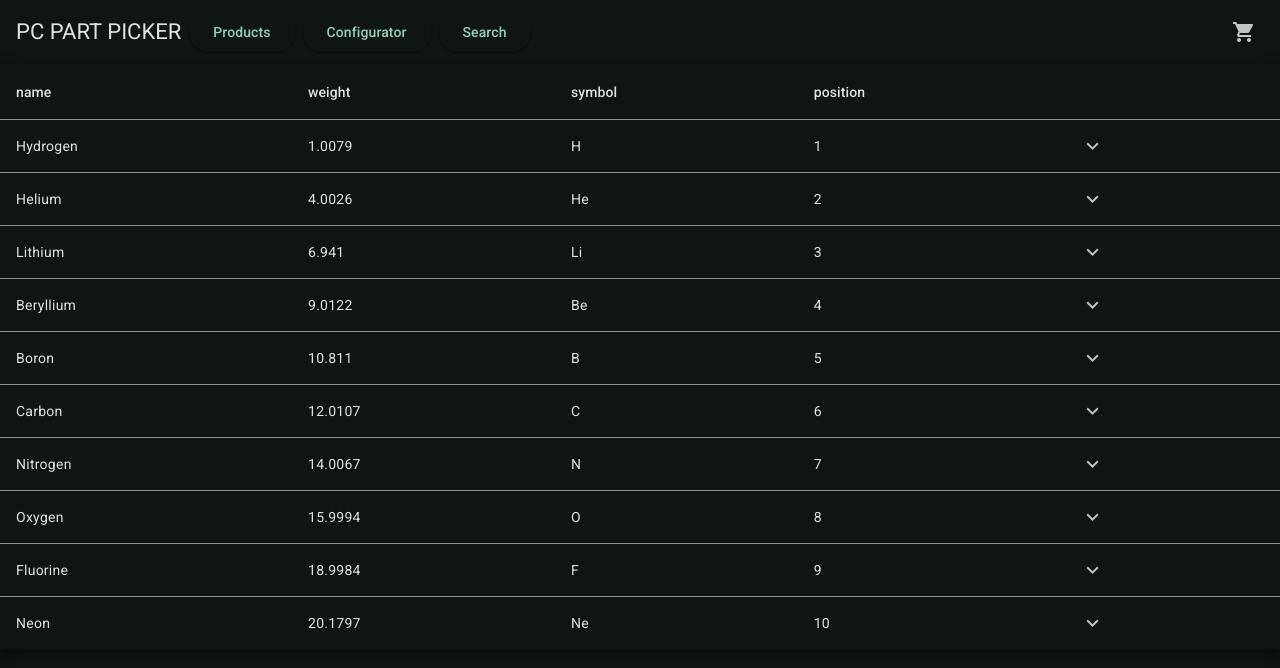
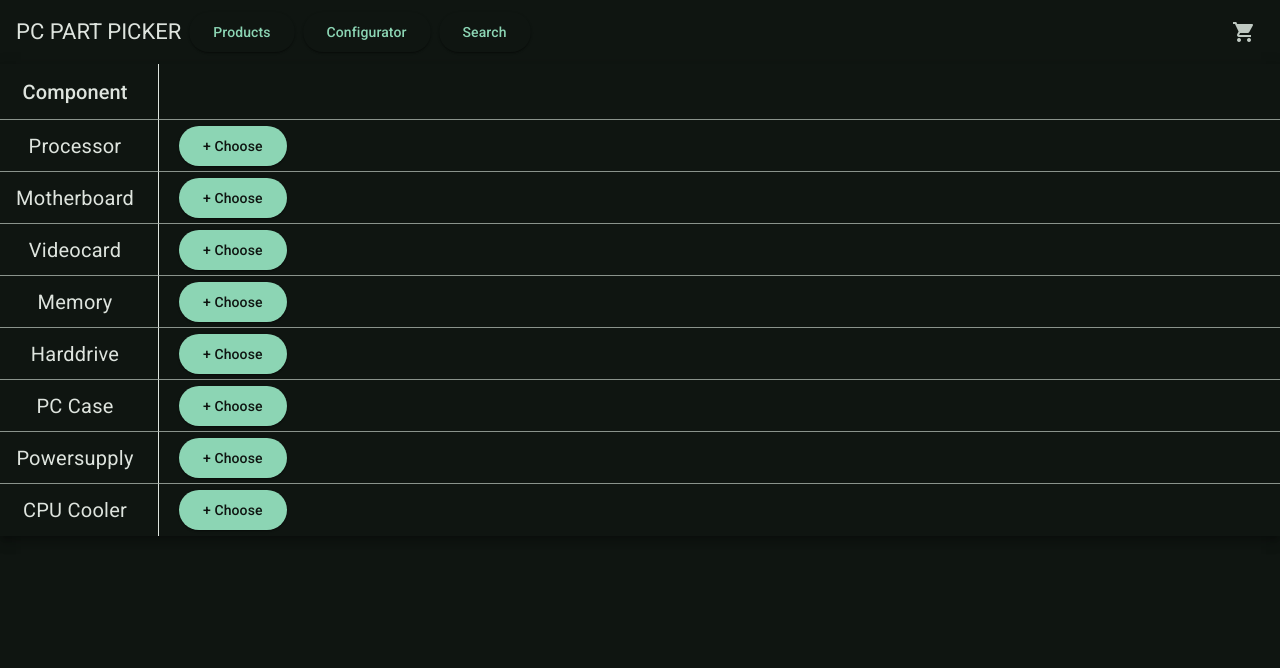
Before and after one commit to cseszkabence/msc-onlab2, an Angular app in the folder UI/pc-part-picker/: page /configurator-component in a window 1280 px wide. Shown: the top 668 px of the page. Built offline with nearby package versions, Linux system fonts and the light colour scheme.

Commit message:
configurator started, components can be chosen

```diff
--- a/UI/pc-part-picker/src/app/app.module.ts
+++ b/UI/pc-part-picker/src/app/app.module.ts
@@ -28,6 +28,7 @@ import {MatSelectModule} from '@angular/material/select';
 import {MatInputModule} from '@angular/material/input';
 import {MatTableModule} from '@angular/material/table';
 import {MatButtonToggleModule} from '@angular/material/button-toggle';
+import {MatListModule} from '@angular/material/list';
 
 @NgModule({
   declarations: [
@@ -39,6 +40,7 @@ import {MatButtonToggleModule} from '@angular/material/button-toggle';
   ],
   imports: [
     BrowserModule,
+    MatListModule,
     MatButtonToggleModule,
     MatTableModule,
     MatInputModule,
--- a/UI/pc-part-picker/src/app/configurator/configurator.component.css
+++ b/UI/pc-part-picker/src/app/configurator/configurator.component.css
@@ -1,47 +1,42 @@
-table {
+.demo-table {
   width: 100%;
 }
 
-  tr.example-detail-row {
-    height: 0;
+.mat-column-demo-position {
+  width: 32px;
+  border-right: 1px solid currentColor;
+  padding-right: 24px;
+  text-align: center;
+  font-size: 20px;
 }
 
-  tr.example-element-row:not(.example-expanded-row):hover {
-    background: whitesmoke;
+.mat-column-demo-name {
+  padding-left: 16px;
+  font-size: 20px;
 }
 
-  tr.example-element-row:not(.example-expanded-row):active {
-    background: #efefef;
+.mat-column-demo-weight {
+  font-style: italic;
 }
 
-  .example-element-row td {
-    border-bottom-width: 0;
+.mat-column-demo-symbol {
+  width: 32px;
+  text-align: center;
+  font-weight: bold;
 }
 
-  .example-element-detail {
-    overflow: hidden;
-    display: flex;
+.comp-add-btn {
+  background-color: var(--sys-primary);
+  color: var(--sys-background);
+  margin: 4px;
 }
 
-  .example-element-diagram {
-    min-width: 80px;
-    border: 2px solid black;
-    padding: 8px;
-    font-weight: lighter;
-    margin: 8px 0;
-    height: 104px;
+.comp-delete-btn{
+  background-color: var(--sys-background);
+  color: var(--sys-primary);
+  margin: 4px;
 }
 
-  .example-element-symbol {
-    font-weight: bold;
-    font-size: 40px;
-    line-height: normal;
+.comp-info-label{
+  margin-right: 16px;
 }
-
-  .example-element-description {
-    padding: 16px;
-  }
-
-  .example-element-description-attribution {
-    opacity: 0.5;
-  }
--- a/UI/pc-part-picker/src/app/configurator/configurator.component.html
+++ b/UI/pc-part-picker/src/app/configurator/configurator.component.html
@@ -1,49 +1,43 @@
-<table mat-table
-       [dataSource]="dataSource" multiTemplateDataRows
-       class="mat-elevation-z8">
-  @for (column of columnsToDisplay; track column) {
-    <ng-container matColumnDef="{{column}}">
-      <th mat-header-cell *matHeaderCellDef> {{column}} </th>
-      <td mat-cell *matCellDef="let element"> {{element[column]}} </td>
-    </ng-container>
-  }
-  <ng-container matColumnDef="expand">
-    <th mat-header-cell *matHeaderCellDef aria-label="row actions">&nbsp;</th>
+<table mat-table [dataSource]="dataSource" class="mat-elevation-z8 demo-table">
+  <!-- Position Column -->
+  <ng-container matColumnDef="demo-position">
+    <th mat-header-cell *matHeaderCellDef> Component </th>
+    <td mat-cell *matCellDef="let element"> {{element.name}} </td>
+  </ng-container>
+
+  <!-- Weight Column -->
+  <ng-container matColumnDef="demo-weight">
+    <th mat-header-cell *matHeaderCellDef> </th>
     <td mat-cell *matCellDef="let element">
-      <button mat-icon-button aria-label="expand row" (click)="(expandedElement = expandedElement === element ? null : element); $event.stopPropagation()">
-        @if (expandedElement === element) {
-          <mat-icon>keyboard_arrow_up</mat-icon>
-        } @else {
-          <mat-icon>keyboard_arrow_down</mat-icon>
-        }
-      </button>
+      <ng-container *ngIf="element.productChosen">
+        <mat-label>Chosen product: {{element.chosenProduct.name}}</mat-label>
+        <button mat-raised-button (click)="removeComponent(element)">Remove</button>
+      </ng-container>
+
+      <ng-container *ngIf="!element.productBrowserActive && !element.productChosen">
+        <button mat-raised-button class="comp-add-btn"
+        (click)="toggleBrowser(element)">+ Choose</button>
+      </ng-container>
+
+      <ng-container *ngIf="element.productBrowserActive" >
+        <div @slideDownUp>
+          <div>This is the product browser</div>
+          <mat-list>
+            <mat-list-item *ngFor="let product of element.browsableProducts">
+              <mat-label class="comp-info-label">{{product.name}}</mat-label>
+              <mat-label class="comp-info-label">Cores: {{product.coreCount}}</mat-label>
+              <mat-label class="comp-info-label">Price: {{product.price}}</mat-label>
+                <button mat-raised-button class="comp-add-btn"(click)="chooseComponent(element, product)">
+                  <b>+</b>
+                </button>
+            </mat-list-item>
+          </mat-list>
+        </div>
+
+      </ng-container>
     </td>
   </ng-container>
 
-  <!-- Expanded Content Column - The detail row is made up of this one column that spans across all columns -->
-  <ng-container matColumnDef="expandedDetail">
-    <td mat-cell *matCellDef="let element" [attr.colspan]="columnsToDisplayWithExpand.length">
-      <div class="example-element-detail"
-           [@detailExpand]="element == expandedElement ? 'expanded' : 'collapsed'">
-        <div class="example-element-diagram">
-          <div class="example-element-position"> {{element.position}} </div>
-          <div class="example-element-symbol"> {{element.symbol}} </div>
-          <div class="example-element-name"> {{element.name}} </div>
-          <div class="example-element-weight"> {{element.weight}} </div>
-        </div>
-        <div class="example-element-description">
-          {{element.description}}
-          <span class="example-element-description-attribution"> -- Wikipedia </span>
-        </div>
-      </div>
-    </td>
-  </ng-container>
-
-  <tr mat-header-row *matHeaderRowDef="columnsToDisplayWithExpand"></tr>
-  <tr mat-row *matRowDef="let element; columns: columnsToDisplayWithExpand;"
-      class="example-element-row"
-      [class.example-expanded-row]="expandedElement === element"
-      (click)="expandedElement = expandedElement === element ? null : element">
-  </tr>
-  <tr mat-row *matRowDef="let row; columns: ['expandedDetail']" class="example-detail-row"></tr>
+  <tr mat-header-row *matHeaderRowDef="displayedColumns"></tr>
+  <tr mat-row *matRowDef="let row; columns: displayedColumns;"></tr>
 </table>
--- a/UI/pc-part-picker/src/app/configurator/configurator.component.ts
+++ b/UI/pc-part-picker/src/app/configurator/configurator.component.ts
@@ -1,123 +1,111 @@
 import { Component } from '@angular/core';
-import {animate, state, style, transition, trigger} from '@angular/animations';
-import {MatIconModule} from '@angular/material/icon';
-import {MatButtonModule} from '@angular/material/button';
-import {MatTableModule} from '@angular/material/table';
+import { animate, state, style, transition, trigger } from '@angular/animations';
+import { MatIconModule } from '@angular/material/icon';
+import { MatButtonModule } from '@angular/material/button';
+import { MatTableModule } from '@angular/material/table';
+import { ProductServiceService } from '../product-service.service';
 
 @Component({
   selector: 'app-configurator',
   templateUrl: './configurator.component.html',
   styleUrl: './configurator.component.css',
   animations: [
-    trigger('detailExpand', [
-      state('collapsed,void', style({height: '0px', minHeight: '0'})),
-      state('expanded', style({height: '*'})),
-      transition('expanded <=> collapsed', animate('225ms cubic-bezier(0.4, 0.0, 0.2, 1)')),
+    trigger('slideDownUp', [
+      state('void', style({ height: '0px', opacity: 0 })),
+      state('*', style({ height: '*', opacity: 1 })),
+      transition('void <=> *', animate('300ms ease-in-out')),
     ]),
   ],
 })
 export class ConfiguratorComponent {
+
+
+  constructor(private productService: ProductServiceService) { }
+
+  displayedColumns: string[] = ['demo-position', 'demo-weight'];
   dataSource = ELEMENT_DATA;
-  columnsToDisplay = ['name', 'weight', 'symbol', 'position'];
-  columnsToDisplayWithExpand = [...this.columnsToDisplay, 'expand'];
-  expandedElement: PeriodicElement | null | undefined;
+
+  toggleBrowser(element: any) {
+    element.productBrowserActive = !element.productBrowserActive;
+    element.browsableProducts = this.productService.mockData;
+  }
+
+  removeComponent(element: any) {
+    element.productBrowserActive = false;
+    element.productChosen = false;
+    element.chosenProduct = undefined;
+  }
+
+  chooseComponent(element: any, product: any) {
+    element.chosenProduct = product;
+    element.productChosen = true;
+    element.productBrowserActive = false;
+  }
 }
 
 export interface PeriodicElement {
   name: string;
-  position: number;
-  weight: number;
-  symbol: string;
-  description: string;
+  productBrowserActive: boolean;
+  productChosen: boolean
+  browsableProducts: any[];
+  chosenProduct: any;
 }
 
 const ELEMENT_DATA: PeriodicElement[] = [
   {
-    position: 1,
-    name: 'Hydrogen',
-    weight: 1.0079,
-    symbol: 'H',
-    description: `Hydrogen is a chemical element with symbol H and atomic number 1. With a standard
-        atomic weight of 1.008, hydrogen is the lightest element on the periodic table.`,
+    name: "Processor",
+    productBrowserActive: false,
+    productChosen: false,
+    browsableProducts: [],
+    chosenProduct: undefined
   },
   {
-    position: 2,
-    name: 'Helium',
-    weight: 4.0026,
-    symbol: 'He',
-    description: `Helium is a chemical element with symbol He and atomic number 2. It is a
-        colorless, odorless, tasteless, non-toxic, inert, monatomic gas, the first in the noble gas
-        group in the periodic table. Its boiling point is the lowest among all the elements.`,
+    name: "Motherboard", productBrowserActive: false,
+    productChosen: false,
+
+    browsableProducts: [],
+    chosenProduct: undefined
   },
   {
-    position: 3,
-    name: 'Lithium',
-    weight: 6.941,
-    symbol: 'Li',
-    description: `Lithium is a chemical element with symbol Li and atomic number 3. It is a soft,
-        silvery-white alkali metal. Under standard conditions, it is the lightest metal and the
-        lightest solid element.`,
+    name: "Videocard", productBrowserActive: false,
+    productChosen: false,
+
+    browsableProducts: [],
+    chosenProduct: undefined
   },
   {
-    position: 4,
-    name: 'Beryllium',
-    weight: 9.0122,
-    symbol: 'Be',
-    description: `Beryllium is a chemical element with symbol Be and atomic number 4. It is a
-        relatively rare element in the universe, usually occurring as a product of the spallation of
-        larger atomic nuclei that have collided with cosmic rays.`,
+    name: "Memory", productBrowserActive: false,
+    productChosen: false,
+
+    browsableProducts: [],
+    chosenProduct: undefined
   },
   {
-    position: 5,
-    name: 'Boron',
-    weight: 10.811,
-    symbol: 'B',
-    description: `Boron is a chemical element with symbol B and atomic number 5. Produced entirely
-        by cosmic ray spallation and supernovae and not by stellar nucleosynthesis, it is a
-        low-abundance element in the Solar system and in the Earth's crust.`,
+    name: "Harddrive", productBrowserActive: false,
+    productChosen: false,
+
+    browsableProducts: [],
+    chosenProduct: undefined
   },
   {
-    position: 6,
-    name: 'Carbon',
-    weight: 12.0107,
-    symbol: 'C',
-    description: `Carbon is a chemical element with symbol C and atomic number 6. It is nonmetallic
-        and tetravalent—making four electrons available to form covalent chemical bonds. It belongs
-        to group 14 of the periodic table.`,
+    name: "PC Case", productBrowserActive: false,
+    productChosen: false,
+
+    browsableProducts: [],
+    chosenProduct: undefined
   },
   {
-    position: 7,
-    name: 'Nitrogen',
-    weight: 14.0067,
-    symbol: 'N',
-    description: `Nitrogen is a chemical element with symbol N and atomic number 7. It was first
-        discovered and isolated by Scottish physician Daniel Rutherford in 1772.`,
+    name: "Powersupply", productBrowserActive: false,
+    productChosen: false,
+
+    browsableProducts: [],
+    chosenProduct: undefined
   },
   {
-    position: 8,
-    name: 'Oxygen',
-    weight: 15.9994,
-    symbol: 'O',
-    description: `Oxygen is a chemical element with symbol O and atomic number 8. It is a member of
-         the chalcogen group on the periodic table, a highly reactive nonmetal, and an oxidizing
-         agent that readily forms oxides with most elements as well as with other compounds.`,
-  },
-  {
-    position: 9,
-    name: 'Fluorine',
-    weight: 18.9984,
-    symbol: 'F',
-    description: `Fluorine is a chemical element with symbol F and atomic number 9. It is the
-        lightest halogen and exists as a highly toxic pale yellow diatomic gas at standard
-        conditions.`,
-  },
-  {
-    position: 10,
-    name: 'Neon',
-    weight: 20.1797,
-    symbol: 'Ne',
-    description: `Neon is a chemical element with symbol Ne and atomic number 10. It is a noble gas.
-        Neon is a colorless, odorless, inert monatomic gas under standard conditions, with about
-        two-thirds the density of air.`,
+    name: "CPU Cooler", productBrowserActive: false,
+    productChosen: false,
+
+    browsableProducts: [],
+    chosenProduct: undefined
   },
 ];
--- a/UI/pc-part-picker/src/app/products/products.component.css
+++ b/UI/pc-part-picker/src/app/products/products.component.css
@@ -9,7 +9,7 @@
   margin: 0;
 }
 
-mat-grid-tile-content{
+mat-grid-tile-content {
   padding: 0px;
 }
 
--- a/UI/pc-part-picker/src/app/products/products.component.html
+++ b/UI/pc-part-picker/src/app/products/products.component.html
@@ -9,10 +9,6 @@
         <mat-checkbox *ngFor="let option of filter.options" [(ngModel)]="option.checked" (change)="onChange($event, i, option)">
           {{ option.name }}
         </mat-checkbox>
-       <!--  <mat-slider min="200" max="500">
-          <input value="300" matSliderStartThumb>
-          <input value="400" matSliderEndThumb>
-        </mat-slider> -->
       </mat-expansion-panel>
   </mat-sidenav>
 
```
Lines whose indentation alone changed are shown as unchanged.
